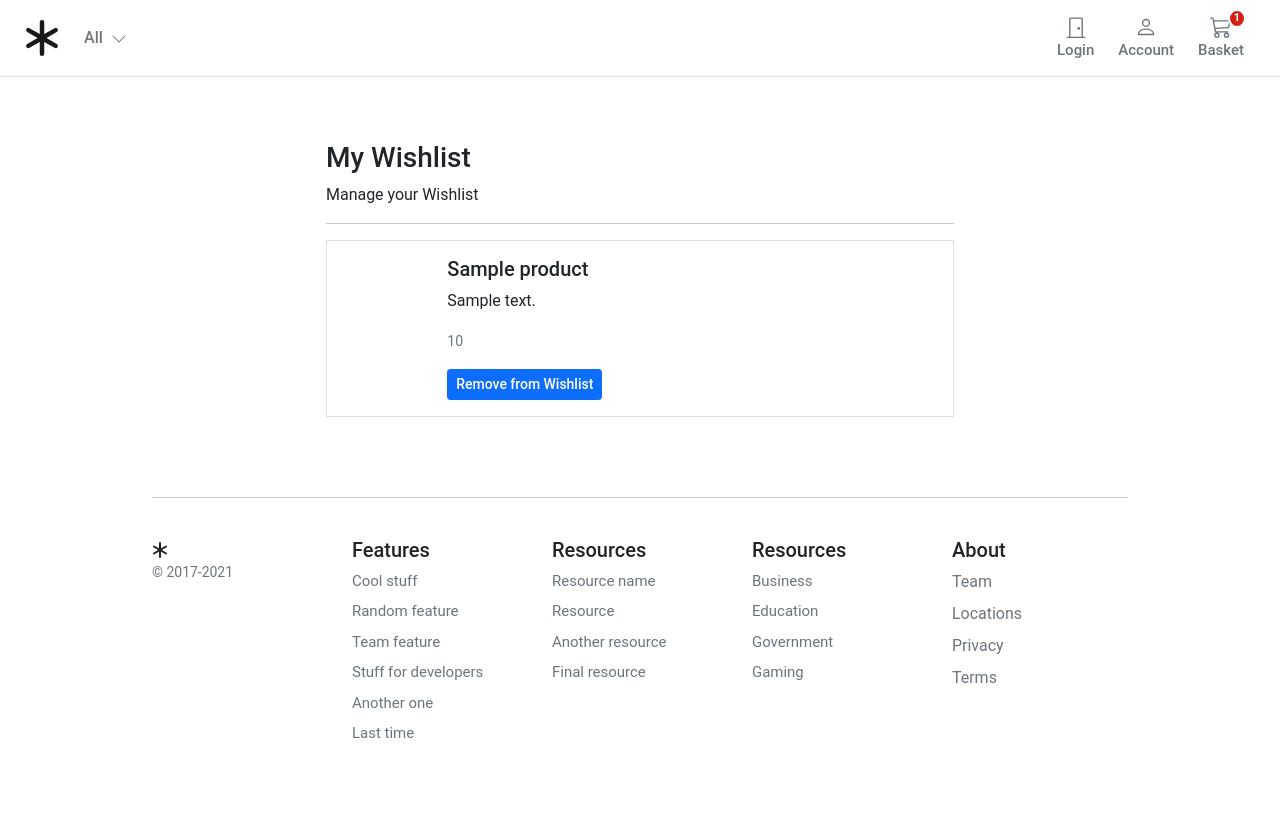
After one commit to Asalgrs24/Django-project-Ecommerce-Store, a Django app: template templates/account/dashboard/user_wish_list.html in a window 1280 px wide. The commit adds this page. Run offline with Django 3.2, Linux system fonts and the light colour scheme; the template is opened without the code that fills it: most values are stand-ins (such as "Sample title", 1, 10 or a date in 2020).

Commit message:
final changes and updates

```diff
--- a/account/urls.py
+++ b/account/urls.py
@@ -3,7 +3,6 @@ from django.urls import path
 from django.views.generic import TemplateView
 from . import views
 from .forms import (PwdResetConfirmForm, PwdResetForm, UserLoginForm)
-
 
 app_name = 'account'
 
@@ -31,4 +30,5 @@ urlpatterns = [
     path('profile/edit/', views.edit_details, name='edit_details'),
     path('profile/delete_user/', views.delete_user, name='delete_user'),
     path('profile/delete_confirm/', TemplateView.as_view(template_name="account/dashboard/delete_confirm.html"), name='delete_confirmation'),
+    path("wishlist/add_to_wishlist/<int:id>", views.add_to_wishlist, name="user_wishlist"),
 ]
--- /dev/null
+++ b/templates/account/dashboard/user_wish_list.html
@@ -0,0 +1,42 @@
+{% extends "../sub_base.html" %}
+{% block title %}Users Wish List{% endblock %}
+
+{% block sub_content %}
+<div class="col-12 mx-auto">
+  <h1 class="h3">My Wishlist</h1>
+  <div>Manage your Wishlist</div>
+  <hr />
+
+  {% if wishlist %}
+  {% for product in wishlist  %}
+
+  <div class="card mb-3 rounded-0">
+    <div class="row g-0">
+      <div class="col-md-2">
+        {% for image in product.product_image.all  %}
+          {% if image.is_feature %}
+          <img class="img-fluid d-block p-2" width="135px" src="{{ image.image.url }}"
+            alt="{{ image.image.alt_text }}" />
+          {% endif %}
+        {% endfor %}
+      </div>
+      <div class="col-md-10">
+        <div class="card-body">
+          <h5 class="card-title">{{product.title}}</h5>
+          <p class="card-text">{{product.description}}</p>
+          <p class="card-text"><small class="text-muted">{{product.regular_price}}</small></p>
+          <a type="button" class="btn btn-primary fw500 btn-sm" href="{% url 'account:user_wishlist' product.id %}">Remove from Wishlist</a>
+        </div>
+      </div>
+    </div>
+  </div>
+
+  {% endfor %}
+  {% else %}
+  <p class="card-text">No products have been added to your wishlist yet</p>
+  {% endif %}
+
+
+
+</div>
+{% endblock %}
```
Also changed, not shown: account/forms.py (+4 -7 lines), account/models.py (+3 -5 lines), account/views.py (+18 -1 lines), templates/store/single.html (+21 -5 lines).
